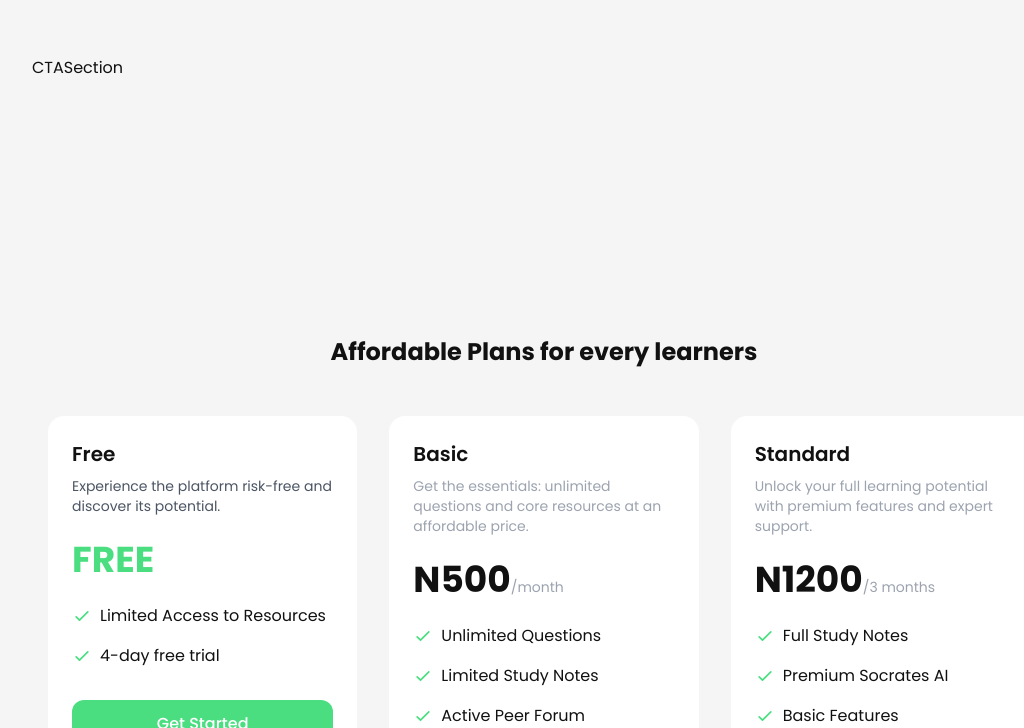
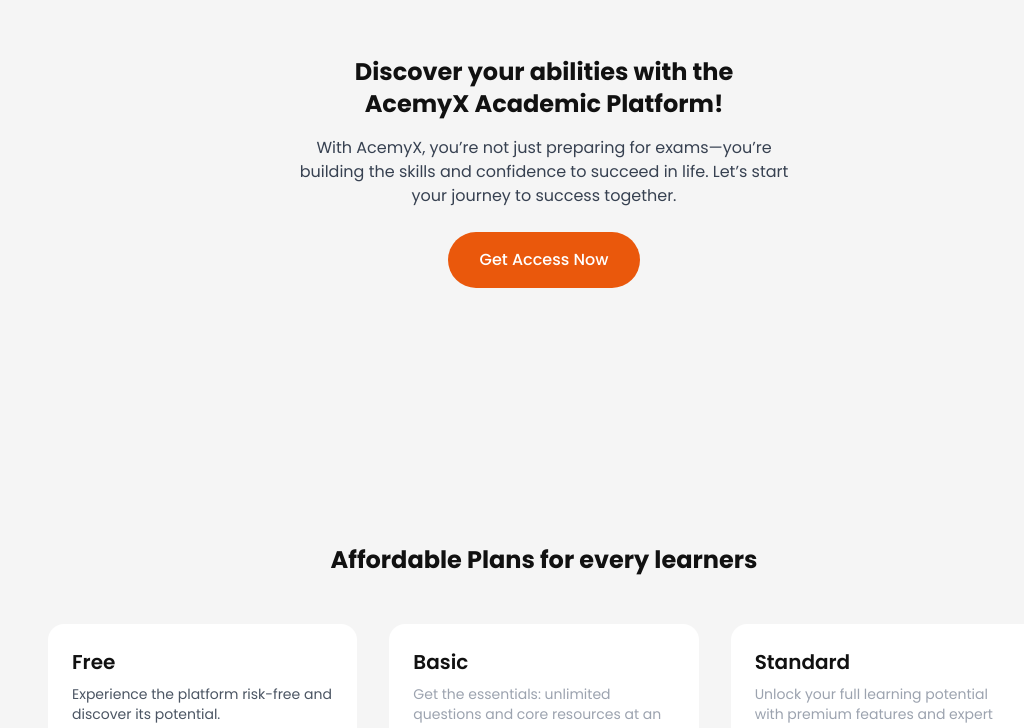
Before and after one commit to Acemyxs/AcemyX, a React (Vite) app: page / in a window 1280 px wide. Shown: the part 3339-4067 px from the top of the page, without its empty margins (96-1120 px from the left). Built offline with nearby package versions, Linux system fonts and the light colour scheme.

Commit message:
Shola picture

```diff
--- a/src/components/CTASection.jsx
+++ b/src/components/CTASection.jsx
@@ -1,3 +1,21 @@
+import ButtonCta from "./ButtonCta";
+
 export default function CTASection() {
-  return <section className="w-[80%] mx-auto py-32">CTASection</section>;
+  return (
+    <section className='w-[80%] mx-auto py-32'>
+      <div className='text-center mx-auto '>
+        <h2 className='text-2xl font-bold w-[30ch] mx-auto mb-4'>
+          Discover your abilities with the AcemyX Academic Platform!
+        </h2>
+        <p className='text-gray-700 text-md w-[50ch] mx-auto'>
+          With AcemyX, you’re not just preparing for exams—you’re building the
+          skills and confidence to succeed in life. Let’s start your journey to
+          success together.
+        </p>
+      </div>
+      <div className='flex justify-center mt-6'>
+        <ButtonCta>Get Access Now</ButtonCta>
+      </div>
+    </section>
+  );
 }
--- /dev/null
+++ b/src/components/CTAcard.jsx
@@ -0,0 +1,3 @@
+export default function CTAcard() {
+  return <div></div>;
+}
--- /dev/null
+++ b/src/components/Featuredincard.jsx
@@ -0,0 +1,9 @@
+function Featuredincard() {
+    return (
+        <div>
+
+        </div>
+    )
+}
+
+export default Featuredincard
```
Also changed, not shown: public/shola.png (added).
